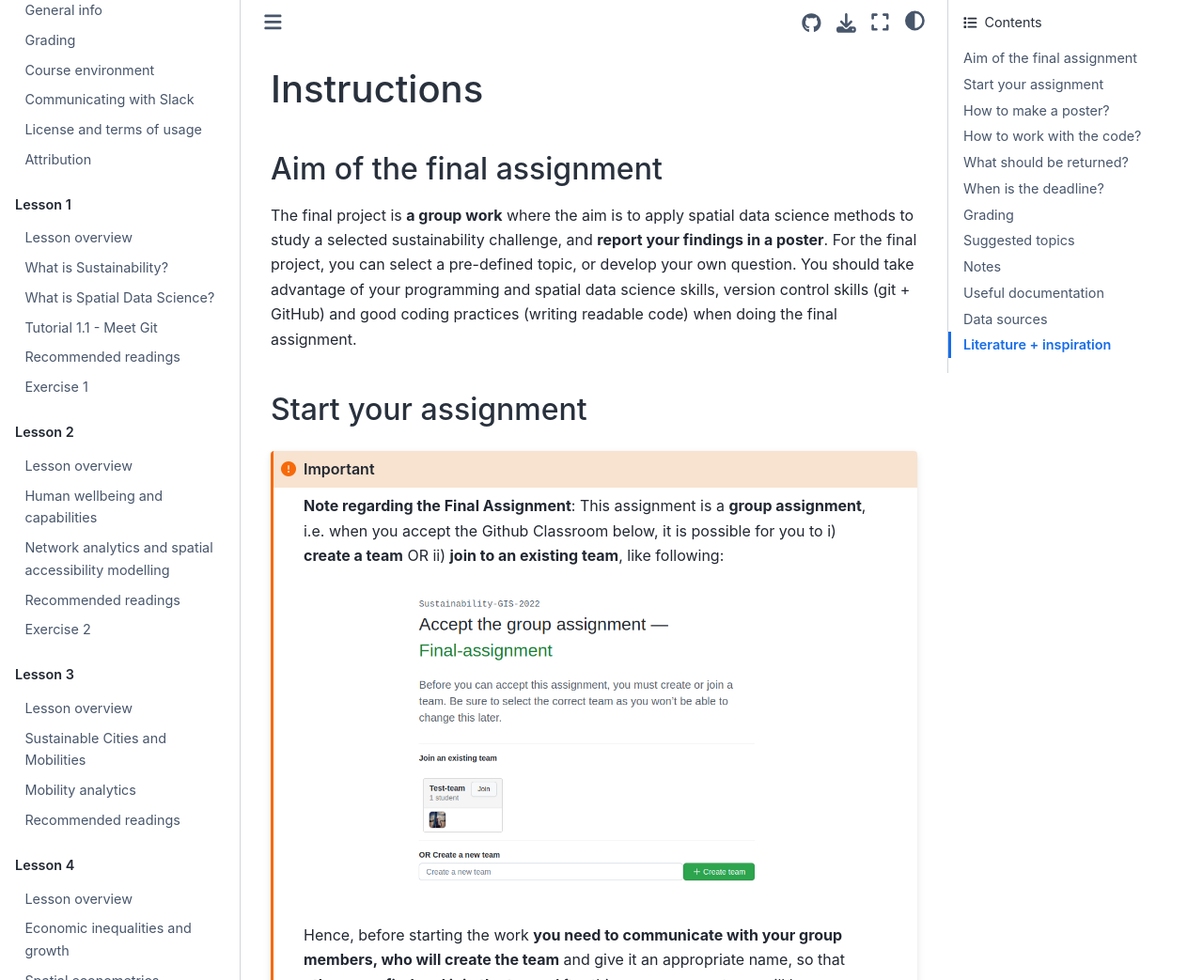
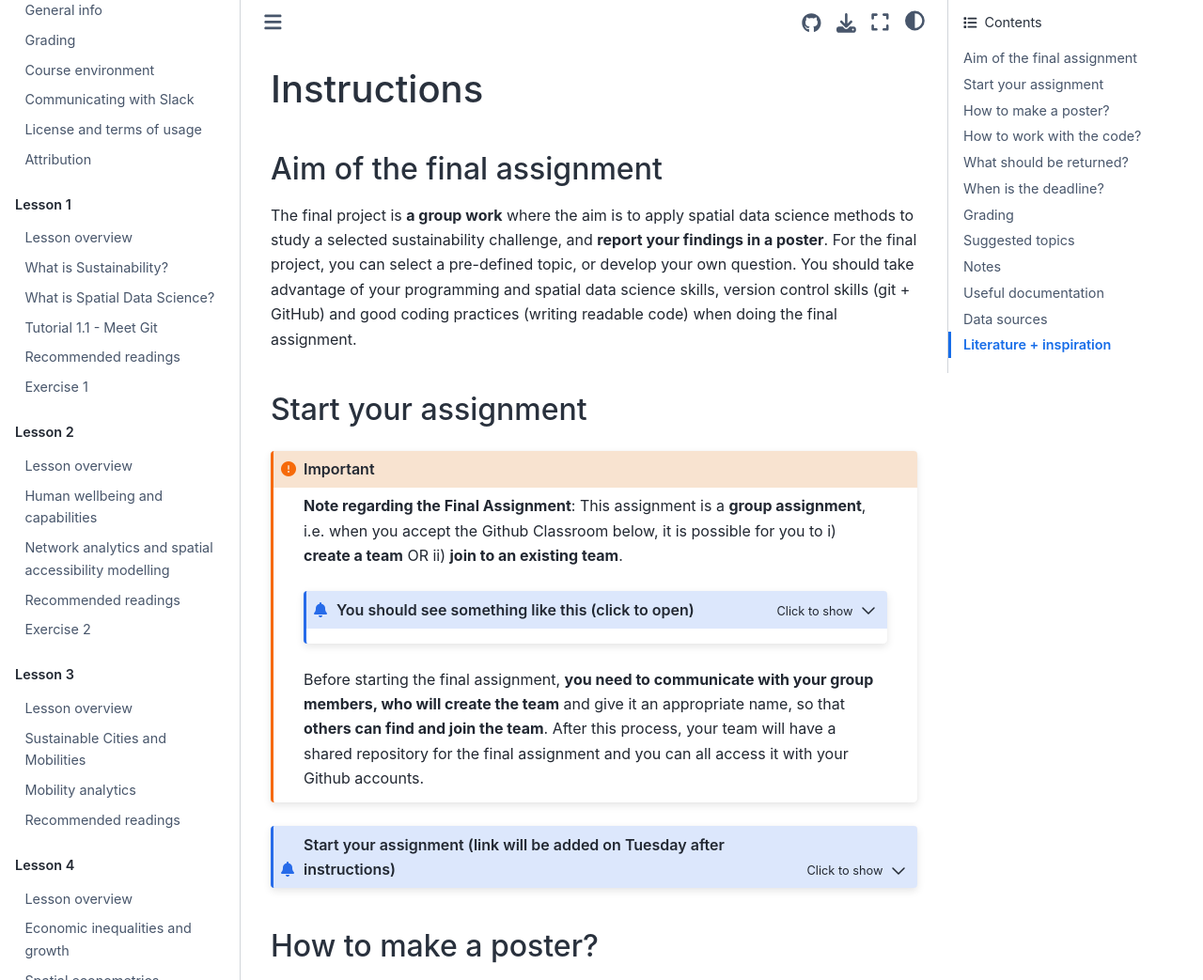
Before and after one commit to AaltoGIS/Sustainability-GIS, a Sphinx documentation site: the page built from source/lessons/final-assignment/final-assignment.rst, in a window 1280 px wide and 1400 px high. Shown: the top 1043 px of the window at 94% size. Built offline with Sphinx 7.4.7 and the Sphinx Book theme 1.1.4, drawn with Linux system fonts in a browser that asks for light colours; pages that are not in the unit, such as notebooks, are missing from menus; some of the changed text lies outside the part shown; grey boxes are pictures that could not be loaded.

Commit message:
Update final assignment instructions

```diff
--- a/source/lessons/final-assignment/final-assignment.rst
+++ b/source/lessons/final-assignment/final-assignment.rst
@@ -15,20 +15,24 @@
 .. important::
 
     **Note regarding the Final Assignment**: This assignment is a **group assignment**, i.e. when you accept the Github Classroom
-    below, it is possible for you to i) **create a team** OR ii) **join to an existing team**, like following:
+    below, it is possible for you to i) **create a team** OR ii) **join to an existing team**.
 
-    .. figure:: img/Joining-a-team.png
-       :width: 400px
+    .. admonition:: You should see something like this (click to open)
+        :class: dropdown
 
-    Hence, before starting the work **you need to communicate with your group members, who will create the team** and give it an appropriate name,
+        .. figure:: img/Joining-a-team.png
+           :width: 400px
+
+    Before starting the final assignment, **you need to communicate with your group members, who will create the team** and give it an appropriate name,
     so that **others can find and join the team**. After this process, your team will have a shared repository for the final assignment and you can all access it
     with your Github accounts.
 
-.. admonition:: Start your assignment
+.. admonition:: Start your assignment (link will be added on Tuesday after instructions)
+    :class: dropdown
 
     **Start your final assignment by**:
 
-    - **accepting the** `GitHub Classroom <https://classroom.github.com/a/o-Sg3tWr>`_ **for the final work.**
+    - accepting the GitHub Classroom for the final work (link will be added here).
 
     After you have your personal exercise in GitHub, start doing the programming using CSC Notebook environment.
 
```
